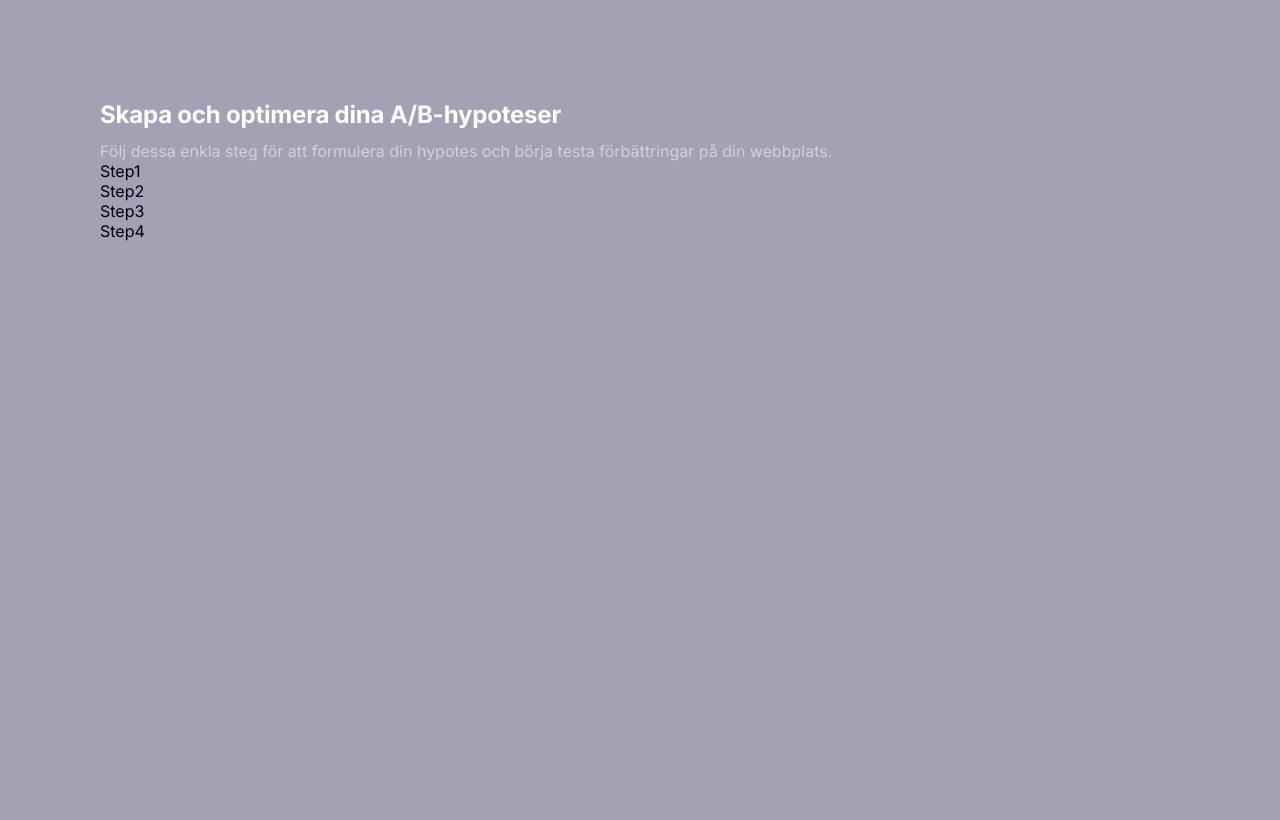
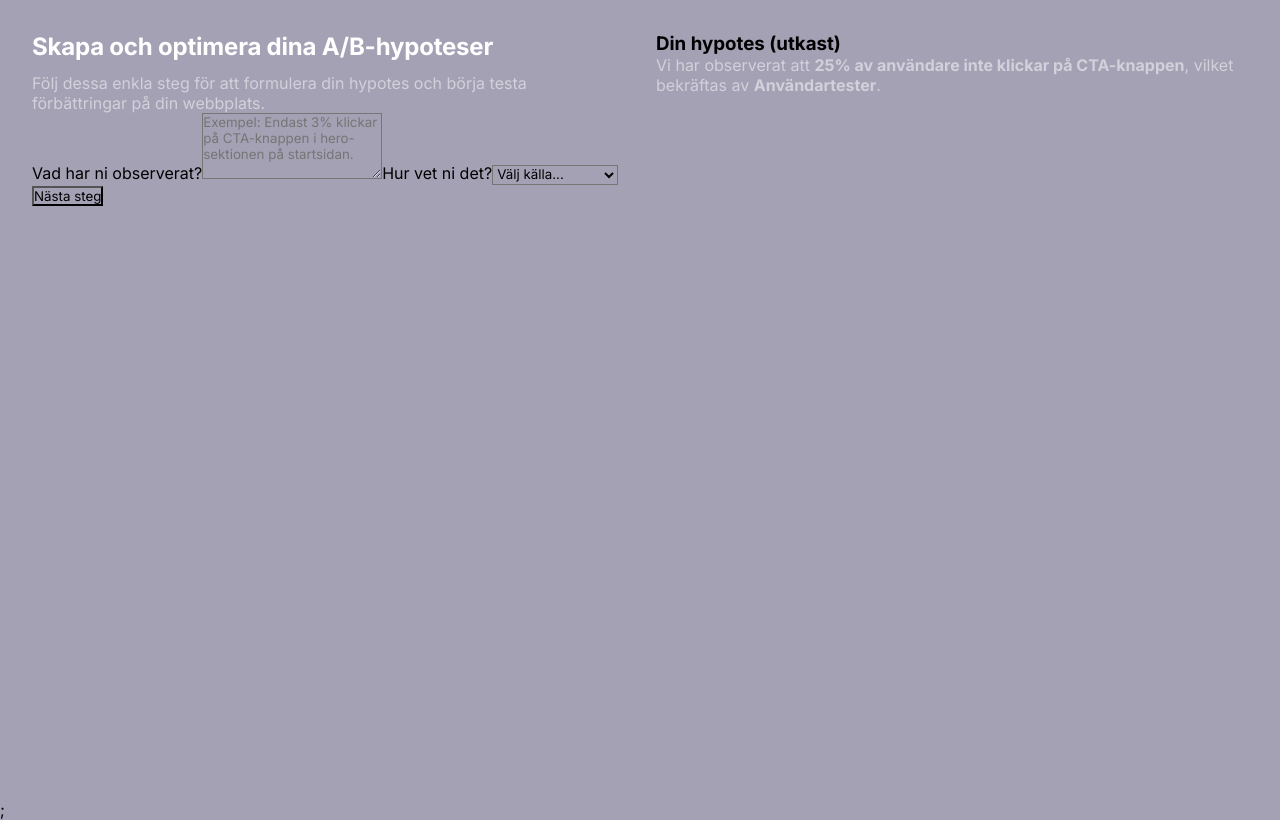
Before and after one commit to 1anDr0/abTest, a React (Vite) app: page / in a window 1280 px wide. Built offline with nearby package versions, Linux system fonts and the light colour scheme.

Commit message:
function to hypotes

```diff
--- a/src/App.jsx
+++ b/src/App.jsx
@@ -1,11 +1,11 @@
 import "./App.css";
-import LeftPanel from "./components/Leftpanel/LeftPanel";
+import HypotesBuilder from "./components/HypotesBuilder/HypotesBuilder";
 
 function App() {
   return (
     <>
-      <div className="Leftpanel-container">
-        <LeftPanel />
+      <div>
+        <HypotesBuilder />;
       </div>
     </>
   );
--- /dev/null
+++ b/src/components/HypotesBuilder/HypotesBuilder.css
@@ -0,0 +1,21 @@
+.page {
+  min-height: 100vh;
+  padding: 32px;
+}
+
+.layout {
+  display: flex;
+  gap: 32px;
+  align-items: flex-start;
+}
+
+/* valfritt: bestäm bredder */
+.leftpanel-container {
+  flex: 1; /* vänster tar mer plats */
+  max-width: 640px;
+}
+
+.rightpanel-container {
+  flex: 1; /* höger tar resten */
+  max-width: 720px;
+}
--- /dev/null
+++ b/src/components/HypotesBuilder/HypotesBuilder.jsx
@@ -0,0 +1,30 @@
+import { useState } from "react";
+import "./HypotesBuilder.css";
+import LeftPanel from "../Leftpanel/LeftPanel";
+import RightPanel from "../RightPanel/RightPanel";
+
+const HypotesBuilder = () => {
+  const [currentStep, setCurrentStep] = useState(1);
+
+  const [formData, setFormData] = useState({
+    // Steg 1
+    observation: " 25% av användare inte klickar på CTA-knappen",
+    evidence: "Användartester",
+  });
+
+  return (
+    <div className="page">
+      <div className="layout">
+        <LeftPanel
+          currentStep={currentStep}
+          setCurrentStep={setCurrentStep}
+          formData={formData}
+          setFormData={setFormData}
+        />
+        <RightPanel currentStep={currentStep} formData={formData} />
+      </div>
+    </div>
+  );
+};
+
+export default HypotesBuilder;
--- a/src/components/Leftpanel/LeftPanel.jsx
+++ b/src/components/Leftpanel/LeftPanel.jsx
@@ -1,18 +1,19 @@
-import "./Leftpanel.css";
 import Header from "./Header/Header";
 import Step1 from "./Step1/Step1";
-import Step2 from "./Step2/Step2";
-import Step3 from "./Step3/Step3";
-import Step4 from "./Step4/Step4";
 
-const LeftPanel = () => {
+const LeftPanel = ({ currentStep, setCurrentStep, formData, setFormData }) => {
   return (
     <div className="leftpanel-container">
       <Header />
-      <Step1 />
-      <Step2 />
-      <Step3 />
-      <Step4 />
+
+      {currentStep === 1 && (
+        <Step1 formData={formData} setFormData={setFormData} />
+      )}
+      <div>
+        <button onClick={() => setCurrentStep(currentStep + 1)}>
+          Nästa steg
+        </button>
+      </div>
     </div>
   );
 };
--- a/src/components/Leftpanel/Leftpanel.css
+++ /dev/null
@@ -1,3 +0,0 @@
-.leftpanel-container {
-  padding: 100px;
-}
--- a/src/components/Leftpanel/Step1/Step1.jsx
+++ b/src/components/Leftpanel/Step1/Step1.jsx
@@ -1,7 +1,32 @@
 import "./Step1.css";
 
-const Step1 = () => {
-  return <div classname="Step1-container">Step1</div>;
+const Step1 = (formData, setFormData) => {
+  return (
+    <div>
+      <label>Vad har ni observerat?</label>
+      <textarea
+        value={formData.observation}
+        onChange={(e) =>
+          setFormData({ ...formData, observation: e.target.value })
+        }
+        placeholder="Exempel: Endast 3% klickar på CTA-knappen i hero-sektionen på startsidan."
+        rows={4}
+      />
+
+      <label>Hur vet ni det?</label>
+      <select
+        value={formData.evidence}
+        onChange={(e) => setFormData({ ...formData, evidence: e.target.value })}
+      >
+        <option value="">Välj källa...</option>
+        <option value="Användartester">Användartester</option>
+        <option value="Hotjar heatmaps">Hotjar heatmaps</option>
+        <option value="GA4">GA4</option>
+        <option value="Enkät">Enkät</option>
+        <option value="Annat">Annat</option>
+      </select>
+    </div>
+  );
 };
 
 export default Step1;
--- a/src/components/RightPanel/RightPanel.jsx
+++ b/src/components/RightPanel/RightPanel.jsx
@@ -0,0 +1,12 @@
+export default function RightPanel({ currentStep, formData }) {
+  return (
+    <div className="rightpanel-container">
+      <h3>Din hypotes (utkast)</h3>
+
+      <p>
+        Vi har observerat att <b>{formData.observation || "…"}</b>, vilket
+        bekräftas av <b>{formData.evidence || "…"}</b>.
+      </p>
+    </div>
+  );
+}
```
